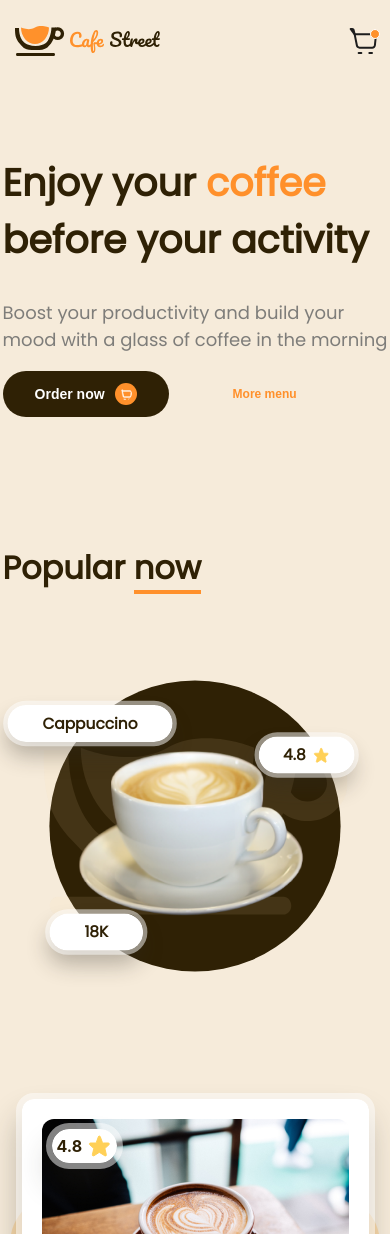
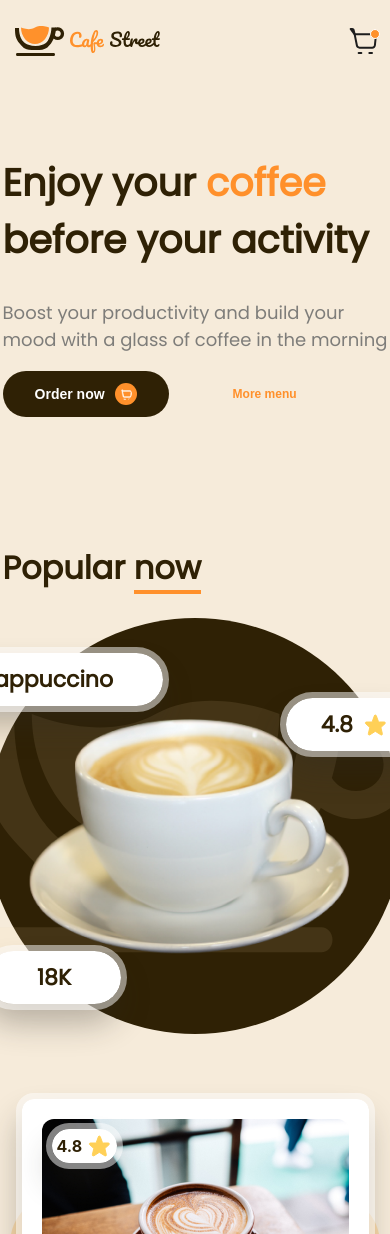
Before and after one commit to LadeMor/coffie-street, a React (Create React App) app: page / in a window 390 px wide. Shown: the top 1234 px of the page. Built offline with nearby package versions, Linux system fonts and the light colour scheme.

Commit message:
Added animations and parallax effect to main preview

```diff
--- a/src/sections/main-preview/MainPreview.tsx
+++ b/src/sections/main-preview/MainPreview.tsx
@@ -1,3 +1,6 @@
+import { useEffect, useState } from "react";
+import { useMotionValue, motion, useTransform, useSpring } from "framer-motion";
+
 import Container from "../../components/container/Container";
 import TransparentBorderBox from "../../components/transparent-border-box/TransparentBorderBox";
 
@@ -9,26 +12,79 @@ import rate_star from "../../assets/icons/akar-icons_star.svg";
 import white_card_icon from "../../assets/icons/card-icon-white.svg";
 import bg_coffie_beans from "../../assets/images/bg-coffie-beans.png";
 
+
 const MainPreview = () => {
+
+    const x = useMotionValue(0);
+    const y = useMotionValue(0);
+    const [windowSize, setWindowSize] = useState({ width: 0, height: 0 });
+
+    const smoothX = useSpring(x, { stiffness: 100, damping: 20 });
+    const smoothY = useSpring(y, { stiffness: 100, damping: 20 });
+
+    useEffect(() => {
+
+        const handleResize = () => {
+            setWindowSize({
+                width: window.innerWidth,
+                height: window.innerHeight
+            });
+        }
+
+        handleResize();
+        window.addEventListener('resize', handleResize);
+        return () => window.removeEventListener('resize', handleResize);
+
+    }, []);
+
+    const handleOnMouseOver = (event: React.MouseEvent<HTMLDivElement>) => {
+        const {clientX, clientY} = event;
+
+        x.set(clientX - windowSize.width / 2);
+        y.set(clientY - windowSize.height / 2);
+
+    }
+
+    const xCoffieBeans = useTransform(smoothX, [-windowSize.width / 2, windowSize.width / 2], [-50, 50]);
+    const yCoffieBeans = useTransform(smoothY, [-windowSize.height / 2, windowSize.height / 2], [-50, 50]);
+
+    const xCoffieBeans2 = useTransform(smoothX, [-windowSize.width / 2, windowSize.width / 2], [50, -50]);
+    const yCoffieBeans2 = useTransform(smoothY, [-windowSize.height / 2, windowSize.height / 2], [50, -50]);
+
+    const xCoffieCup = useTransform(smoothX, [-windowSize.width / 2, windowSize.width / 2], [25, -25]);
+    const yCoffieCup = useTransform(smoothY, [-windowSize.height / 2, windowSize.height / 2], [25, -25]);
+
     return (
-        <section id="main-preview">
-            <Container>
+        <section id="main-preview" onMouseOver={handleOnMouseOver}>
+            <Container >
                 <div className="main-preview-block">
                     <div className="main-preview-block-text">
-                        <div>
+                        <motion.div  initial={{ opacity: 0, translateX: -300}}
+                                animate={{ opacity: 1, translateX: 0 }}
+                                transition={{
+                                  duration: 0.8,
+                                  delay: 0.3,
+                                  ease: [0, 0.71, 0.2, 1.41]
+                                }}>
                             <h1>Enjoy your <span className="coffie-focus">coffee</span> <br /> before your activity</h1>
                             <p>Boost your productivity and build your<br /> mood with a glass of coffee in the morning</p>
                             <div className="main-preview-block-text-buttons">
                                 <button className="order-btn">Order now<img src={white_card_icon} alt="White card" className="btn-white-card-icon" /></button>
                                 <button className="menu-btn">More menu</button>
                             </div>
-                        </div>
+                        </motion.div>
                         <h1 className="section-title">
                             Popular <span className="underline">now</span>
-                            <img src={bg_coffie_beans} alt="Coffie beans" className="bg-bottom-coffie-beans" />
+                            <motion.img src={bg_coffie_beans} style={{x: xCoffieBeans2, y: yCoffieBeans2}} alt="Coffie beans" className="bg-bottom-coffie-beans" />
                         </h1>
                     </div>
-                    <div className="main-preview-block-image">
+                    <motion.div style={{x: xCoffieCup, y: yCoffieCup}} initial={{ opacity: 0, translateX: 300}}
+                                animate={{ opacity: 1, translateX: 0 }}
+                                transition={{
+                                  duration: 1,
+                                  delay: 0.3,
+                                  ease: [0, 0.71, 0.2, 1.41]
+                                }} className="main-preview-block-image">
                         <img src={exclude} alt="Exclude background" className="main-preview-block-image-exclude" />
                         <img src={main_coffie} alt="Coffie cup" className="main-preview-block-image-coffie-cup" />
                         <TransparentBorderBox className="coffie-label-title" borderRadius="42px">
@@ -42,8 +98,8 @@ const MainPreview = () => {
                             <h4>18K</h4>
                         </TransparentBorderBox>
 
-                    </div>
-                    <img src={bg_coffie_beans} alt="Coffie beans" className="bg-top-coffie-beans" />
+                    </motion.div>
+                    <motion.img style={{x: xCoffieBeans, y: yCoffieBeans}} src={bg_coffie_beans} alt="Coffie beans" className="bg-top-coffie-beans" />
                 </div>
 
 
```
